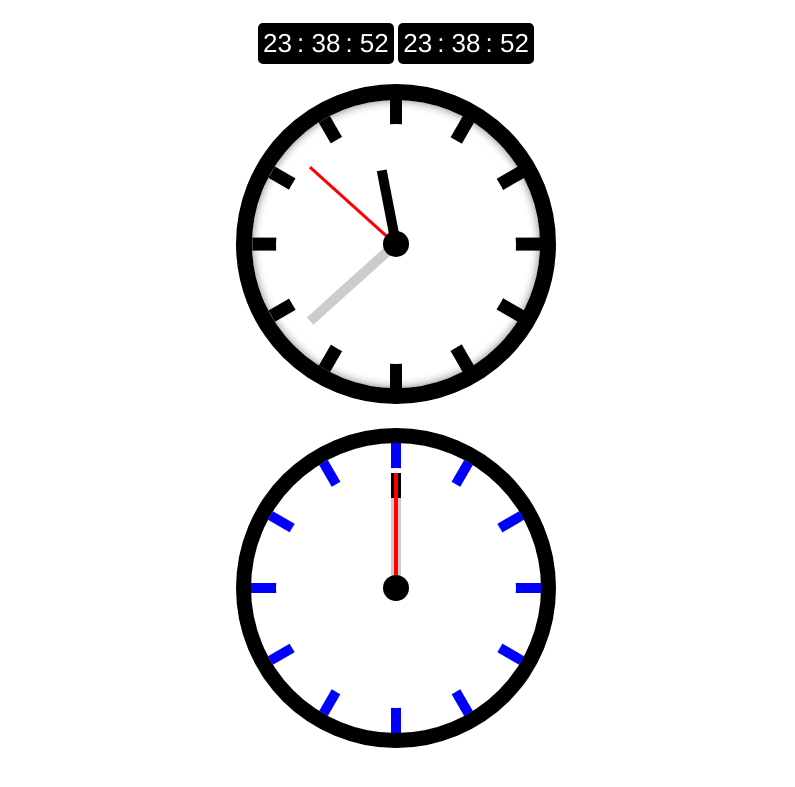
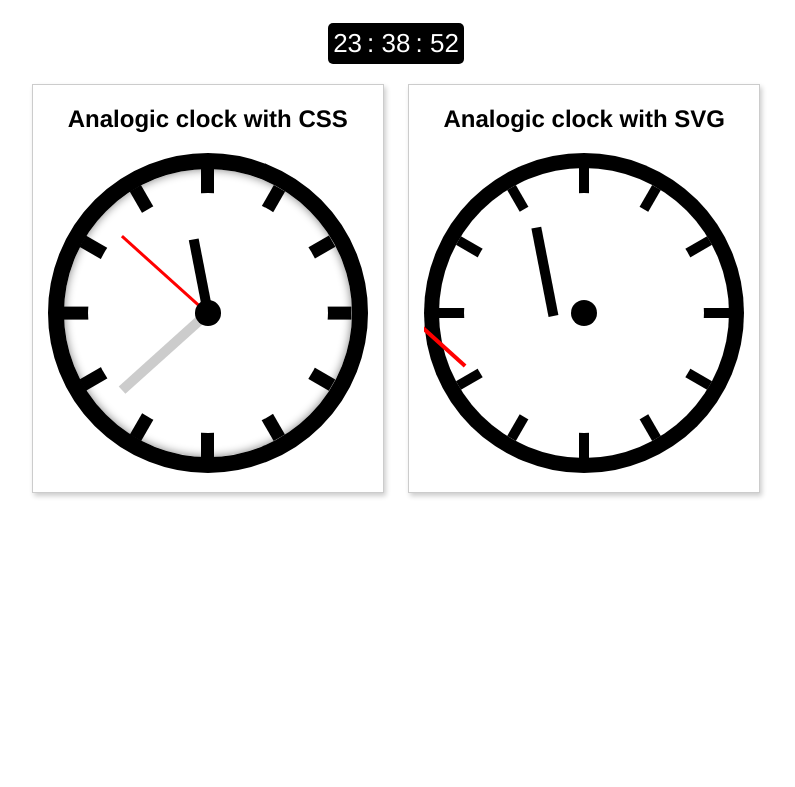
Before and after one commit to carlos-algms/multiple-clocks, a PHP site: page / in a window 1280 px wide. Shown: the top 787 px of the page, without its empty margins (244-1039 px from the left). Run offline with PHP 8.4, Linux system fonts and the light colour scheme; style sheets or scripts are compiled from the project's sources.

Commit message:
Created js to animate SVG clock

```diff
--- a/app/index.html
+++ b/app/index.html
@@ -13,24 +13,17 @@
   <body>
 
     <div class="container">
-      <div class="row">
-        <aside class="col-sm-4 col-sm-push-4 text-center">
+        <div>
           <div class="clock-digital">
             <span class="clock-digital--hours"></span>
             <span class="clock-digital--seconds"></span>
             <span class="clock-digital--seconds"></span>
           </div>
+        </div>
 
-          <div class="clock-digital">
-            <span class="clock-digital--hours"></span>
-            <span class="clock-digital--seconds"></span>
-            <span class="clock-digital--seconds"></span>
-          </div>
-        </aside>
-      </div>
+        <aside>
+          <h1>Analogic clock with CSS</h1>
 
-      <div class="row">
-        <aside class="col-sm-4 col-sm-push-4 text-center">
           <div class="clock-analogic">
             <ul class="clock-analogic--marks"><li></li><li></li><li></li><li></li><li></li><li></li></ul>
             <div class="clock-analogic--pointers">
@@ -40,25 +33,25 @@
             </div>
           </div>
         </aside>
-      </div>
 
-      <div class="row">
-        <aside class="col-sm-4 col-sm-push-4 text-center">
+        <aside>
+          <h1>Analogic clock with SVG</h1>
+
           <svg class="clock-analogic-svg" width="320" height="320" viewBox="0 0 320 320">
             <circle r="160" cy="160" cx="160"></circle>
             <circle r="145" cy="160" cx="160" fill="white"></circle>
             <g class="clock-analogic-svg--marks">
-              <rect width="10" fill="blue" height="290" x="155" y="15" transform="rotate(0 160 160)"></rect>
-              <rect width="10" fill="blue" height="290" x="155" y="15" transform="rotate(30 160 160)"></rect>
-              <rect width="10" fill="blue" height="290" x="155" y="15" transform="rotate(60 160 160)"></rect>
-              <rect width="10" fill="blue" height="290" x="155" y="15" transform="rotate(90 160 160)"></rect>
-              <rect width="10" fill="blue" height="290" x="155" y="15" transform="rotate(120 160 160)"></rect>
-              <rect width="10" fill="blue" height="290" x="155" y="15" transform="rotate(150 160 160)"></rect>
+              <rect width="10" height="290" x="155" y="15" transform="rotate(0 160 160)"></rect>
+              <rect width="10" height="290" x="155" y="15" transform="rotate(30 160 160)"></rect>
+              <rect width="10" height="290" x="155" y="15" transform="rotate(60 160 160)"></rect>
+              <rect width="10" height="290" x="155" y="15" transform="rotate(90 160 160)"></rect>
+              <rect width="10" height="290" x="155" y="15" transform="rotate(120 160 160)"></rect>
+              <rect width="10" height="290" x="155" y="15" transform="rotate(150 160 160)"></rect>
             </g>
             <circle r="120" cy="160" cx="160" fill="white"></circle>
             <g class="clock-analogic-svg--pointers">
-              <rect class="clock-analogic-svg--minutes" width="10" height="115" x="155" y="45" fill="black"></rect>
-              <rect class="clock-analogic-svg--hours" width="10" height="90" x="155" y="70" fill="#CCCCCC"></rect>
+              <rect class="clock-analogic-svg--minutes" width="10" height="115" x="155" y="45" fill="#CCCCCC"></rect>
+              <rect class="clock-analogic-svg--hours" width="10" height="90" x="155" y="70" fill="black"></rect>
               <rect class="clock-analogic-svg--seconds" width="4" height="115" x="158" y="45" fill="red"></rect>
               <circle r="13" cy="160" cx="160" fill="black"></circle>
             </g>
@@ -77,6 +70,7 @@
       <script src="scripts/utils.js"></script>
       <script src="scripts/clock-digital.js"></script>
       <script src="scripts/clock-analogic.js"></script>
+      <script src="scripts/clock-analogic-svg.js"></script>
       <!-- endbuild -->
     </div>
 </body>
--- /dev/null
+++ b/app/scripts/clock-analogic-svg.js
@@ -0,0 +1,73 @@
+(function clockAnalogicSvgClosure(window) {
+  'use strict';
+
+  var analogicSvgClocks = window.document.querySelectorAll('.clock-analogic-svg');
+
+  if( analogicSvgClocks.length ) {
+    cachePointers();
+    analogicSvgClocksUpdate();
+    setInterval(analogicSvgClocksUpdate, 1000);
+  }
+
+  ////////////////
+
+  function cachePointers() {
+    for( var i = 0, clock; i < analogicSvgClocks.length; i++ ) {
+      clock = analogicSvgClocks[i];
+      clock.pointers = {
+        hours: clock.querySelector('.clock-analogic-svg--hours'),
+        minutes: clock.querySelector('.clock-analogic-svg--minutes'),
+        seconds: clock.querySelector('.clock-analogic-svg--seconds')
+      };
+    }
+  }
+
+  function analogicSvgClocksUpdate() {
+    for( var i = 0; i < analogicSvgClocks.length; i++ ) {
+      updateSvgClock(analogicSvgClocks[i]);
+    }
+  }
+
+  function updateSvgClock(clock) {
+    var time = currentTime();
+    updateSeconds(clock.pointers.seconds, time);
+    updateMinutes(clock.pointers.minutes, time);
+    updateHours(clock.pointers.hours, time);
+  }
+
+  function updateSeconds(pointer, time) {
+    _updatePointer(pointer, time.seconds, 60);
+  }
+
+  function updateMinutes(pointer, time) {
+    _updatePointer(pointer, time.minutes, 60);
+  }
+
+  function updateHours(pointer, time) {
+    var deg = 30 * (time.hours % 12) + time.minutes / 2;
+    _setStyle(pointer, deg);
+  }
+
+  function _updatePointer(pointer, value, divisor) {
+    var deg = (value / divisor * 360);
+    _setStyle(pointer, deg);
+  }
+
+  function _setStyle(pointer, deg) {
+   // pointer.setAttribute('transform', 'rotate(' + deg + ' 160 160)');
+    pointer.style.transform = 'rotate(' + deg + 'deg)';
+    pointer.style.transition = deg == 0 ? 'none' : '';
+  }
+
+  window.analogicSvgClockApi = {
+    cachePointers: cachePointers,
+    analogicSvgClocksUpdate: analogicSvgClocksUpdate,
+    updateSvgClock: updateSvgClock,
+    updateSeconds: updateSeconds,
+    updateMinutes: updateMinutes,
+    updateHours: updateHours,
+    _updatePointer: _updatePointer,
+    _setStyle: _setStyle
+  };
+
+})(this);
--- a/app/styles/clock-analogic-svg.scss
+++ b/app/styles/clock-analogic-svg.scss
@@ -3,10 +3,11 @@
 }
 
 .clock-analogic-svg--marks {
+}
 
-  line {
-    stroke: black;
-    stroke-width: 1em;
+.clock-analogic-svg--pointers {
+  > * {
+    transform-origin: bottom;
+    transition: all 200ms ease-out;
   }
-
 }
--- a/app/styles/main.scss
+++ b/app/styles/main.scss
@@ -22,4 +22,17 @@ body {
 .container {
   text-align: center;
   padding-top: 15px;
+
+  aside {
+    display: inline-block;
+    &:not(:last-child) {
+      margin-right: 20px;
+    }
+
+    border: 1px solid #CCC;
+    padding: 0 15px 15px 15px;
+    margin-top: 20px;
+    background: #FFF;
+    box-shadow: 2px 3px 5px 0px rgba(0,0,0,0.2);
+  }
 }
```
Also changed, not shown: dist/index.html (+1 -1 lines), dist/styles/main.17aff5f3.css (added, +1 -0 lines), dist/styles/main.33765133.css (deleted, +0 -1 lines), dist/images/multiple-clocks-javascript-css.c3c66d70.png (added), dist/scripts/scripts.1171aad8.js (added), dist/scripts/scripts.abaf1743.js (deleted).
